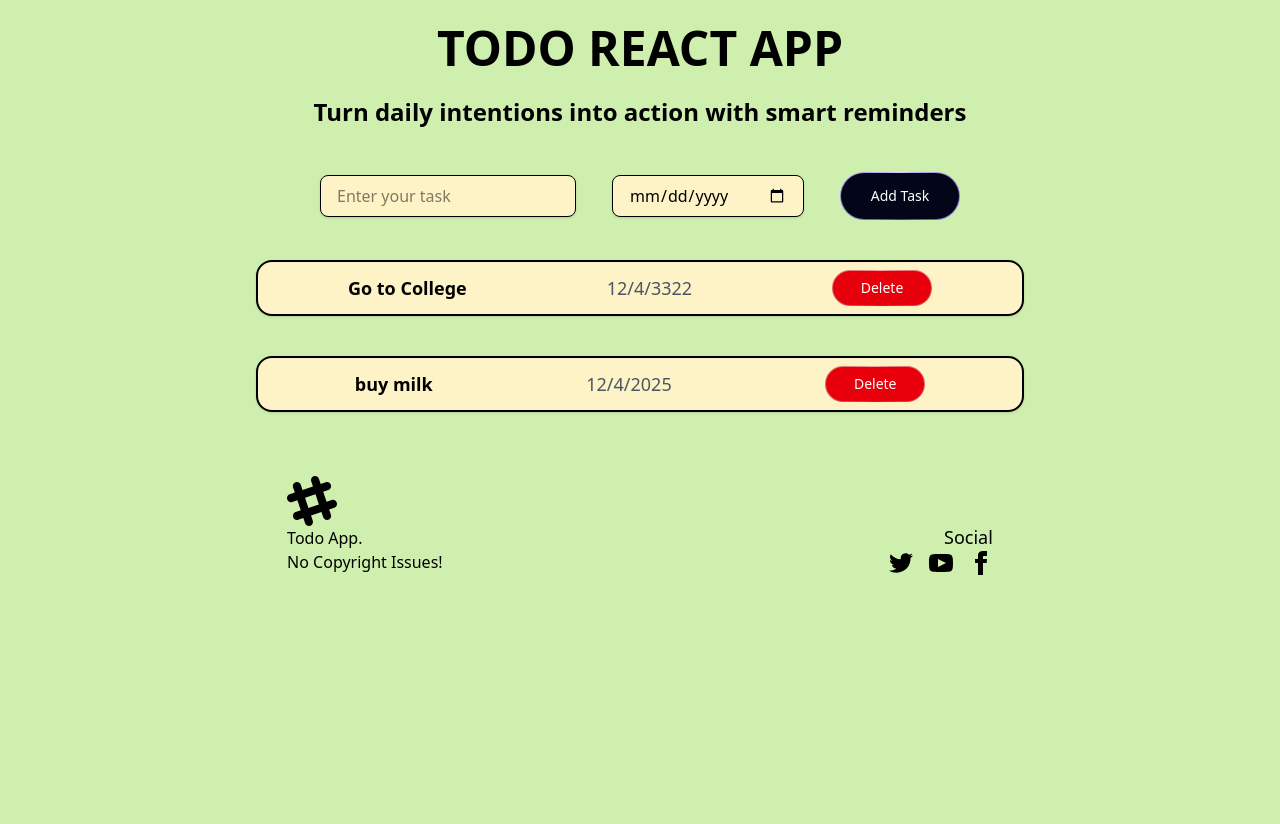
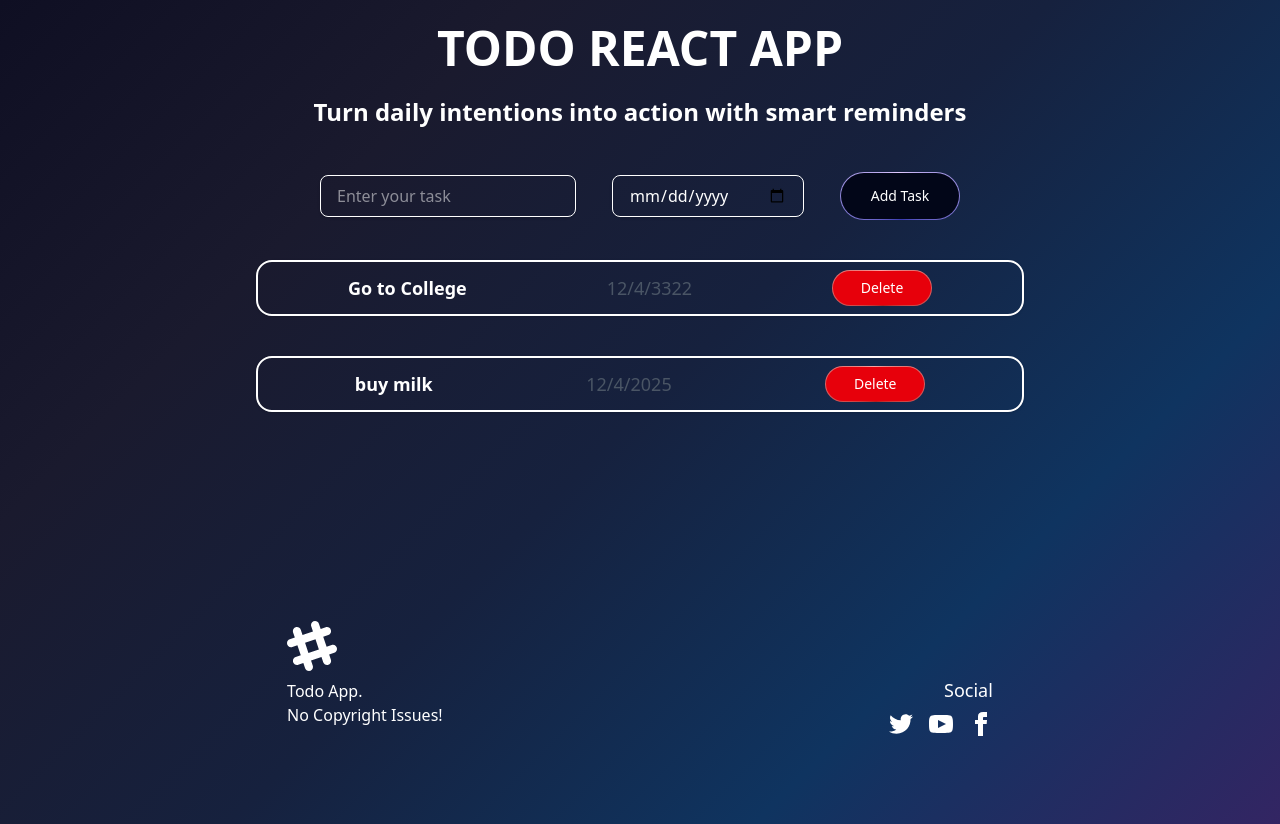
Before and after one commit to calvintakasi/Todo-App, a React (Vite) app: page / in a window 1280 px wide. Before the commit the page ends 800 px from the top, so only its background shows below. Built offline with nearby package versions, Linux system fonts and the light colour scheme.

Commit message:
added gradient

```diff
--- a/src/components/AddTodo.jsx
+++ b/src/components/AddTodo.jsx
@@ -6,13 +6,13 @@ function AddTodo() {
           type="text"
           name="todo"
           placeholder="Enter your task"
-          className=" w-64 px-4 py-2 border border-rounded-300 rounded-lg shadow-sm bg-amber-100 focus:outline-none focus:ring-2 focus:ring-blue-500"
+          className=" w-64 px-4 py-2 border border-rounded-300 rounded-lg shadow-sm  focus:outline-none focus:ring-2 focus:ring-blue-500"
         />
 
         <input
           type="date"
           name="date"
-          className=" w-48 px-4 py-2 border border-rounded-300 rounded-lg shadow-sm bg-amber-100 focus:outline-none focus:ring-2 focus:ring-blue-500"
+          className=" w-48 px-4 py-2 border border-rounded-300 rounded-lg shadow-sm bfocus:outline-none focus:ring-2 focus:ring-blue-500"
         />
 
         <button className="relative inline-flex w-30 h-12 overflow-hidden rounded-full p-[1px] focus:outline-none focus:ring-2 focus:ring-slate-400 focus:ring-offset-2 focus:ring-offset-slate-50">
--- a/src/components/Footer.jsx
+++ b/src/components/Footer.jsx
@@ -1,26 +1,26 @@
 function Footer() {
   return (
-    <footer className="footer sm:footer-horizontal bg-neutral text-neutral-content p-16 flex  justify-around place-items-baseline">
-      <aside className="">
+    <footer className="footer sm:footer-horizontal bg-neutral text-neutral-content p-4 sm:p-8 lg:p-16 flex flex-col sm:flex-row justify-between sm:justify-around items-center sm:items-baseline fixed bottom-0 left-0 w-full z-10">
+      <aside className="mb-4 sm:mb-0 text-center sm:text-left">
         <svg
           width="50"
           height="50"
           viewBox="0 0 24 24"
           xmlns="http://www.w3.org/2000/svg"
-          className="fill-current"
+          className="fill-current mx-auto sm:mx-0"
         >
           <path d="M22.672 15.226l-2.432.811.841 2.515c.33 1.019-.209 2.127-1.23 2.456-1.15.325-2.148-.321-2.463-1.226l-.84-2.518-5.013 1.677.84 2.517c.391 1.203-.434 2.542-1.831 2.542-.88 0-1.601-.564-1.86-1.314l-.842-2.516-2.431.809c-1.135.328-2.145-.317-2.463-1.229-.329-1.018.211-2.127 1.231-2.456l2.432-.809-1.621-4.823-2.432.808c-1.355.384-2.558-.59-2.558-1.839 0-.817.509-1.582 1.327-1.846l2.433-.809-.842-2.515c-.33-1.02.211-2.129 1.232-2.458 1.02-.329 2.13.209 2.461 1.229l.842 2.515 5.011-1.677-.839-2.517c-.403-1.238.484-2.553 1.843-2.553.819 0 1.585.509 1.85 1.326l.841 2.517 2.431-.81c1.02-.33 2.131.211 2.461 1.229.332 1.018-.21 2.126-1.23 2.456l-2.433.809 1.622 4.823 2.433-.809c1.242-.401 2.557.484 2.557 1.838 0 .819-.51 1.583-1.328 1.847m-8.992-6.428l-5.01 1.675 1.619 4.828 5.011-1.674-1.62-4.829z"></path>
         </svg>
-        <p>
+        <p className="mt-2">
           Todo App.
           <br />
           No Copyright Issues!
         </p>
       </aside>
-      <nav className="flex flex-col  items-end">
-        <h6 className="footer-title text-lg">Social</h6>
-        <div className="grid grid-flow-col gap-4 ">
-          <a className="">
+      <nav className="flex flex-col items-center sm:items-end">
+        <h6 className="footer-title text-lg mb-2">Social</h6>
+        <div className="grid grid-flow-col gap-4">
+          <a className="hover:opacity-80 transition-opacity">
             <svg
               xmlns="http://www.w3.org/2000/svg"
               width="24"
@@ -31,7 +31,7 @@ function Footer() {
               <path d="M24 4.557c-.883.392-1.832.656-2.828.775 1.017-.609 1.798-1.574 2.165-2.724-.951.564-2.005.974-3.127 1.195-.897-.957-2.178-1.555-3.594-1.555-3.179 0-5.515 2.966-4.797 6.045-4.091-.205-7.719-2.165-10.148-5.144-1.29 2.213-.669 5.108 1.523 6.574-.806-.026-1.566-.247-2.229-.616-.054 2.281 1.581 4.415 3.949 4.89-.693.188-1.452.232-2.224.084.626 1.956 2.444 3.379 4.6 3.419-2.07 1.623-4.678 2.348-7.29 2.04 2.179 1.397 4.768 2.212 7.548 2.212 9.142 0 14.307-7.721 13.995-14.646.962-.695 1.797-1.562 2.457-2.549z"></path>
             </svg>
           </a>
-          <a>
+          <a className="hover:opacity-80 transition-opacity">
             <svg
               xmlns="http://www.w3.org/2000/svg"
               width="24"
@@ -42,7 +42,7 @@ function Footer() {
               <path d="M19.615 3.184c-3.604-.246-11.631-.245-15.23 0-3.897.266-4.356 2.62-4.385 8.816.029 6.185.484 8.549 4.385 8.816 3.6.245 11.626.246 15.23 0 3.897-.266 4.356-2.62 4.385-8.816-.029-6.185-.484-8.549-4.385-8.816zm-10.615 12.816v-8l8 3.993-8 4.007z"></path>
             </svg>
           </a>
-          <a>
+          <a className="hover:opacity-80 transition-opacity">
             <svg
               xmlns="http://www.w3.org/2000/svg"
               width="24"
--- a/src/components/TodoItems.jsx
+++ b/src/components/TodoItems.jsx
@@ -2,7 +2,7 @@ function TodoItems({ todoName, todoDate }) {
   return (
     <>
       <div className="flex justify-center">
-        <div className=" bg-amber-100 card card-side bg-base-100 shadow-sm flex w-3xl h-14 mt-10 mb  border-2 justify-around p-5 rounded-2xl text-lg items-center">
+        <div className="  card card-side bg-base-100 shadow-sm flex w-3xl h-14 mt-10 mb  border-2 justify-around p-5 rounded-2xl text-lg items-center">
           <div className="name font-semibold">{todoName}</div>
           <div className="date text-gray-600">{todoDate}</div>
           <button className="relative inline-flex w-25 h-9 overflow-hidden rounded-full p-[1px] focus:outline-none focus:ring-2 focus:ring-red-400 focus:ring-offset-2 focus:ring-offset-slate-50">
--- a/src/index.css
+++ b/src/index.css
@@ -1,5 +1,23 @@
 @import "tailwindcss";
 
-body{
-  background-color: #ceefad;
+body {
+    /* Main dark gradient - deep blues and purples */
+    background: linear-gradient(135deg,
+        #0f0f23 0%,
+        #1a1a2e 25%,
+        #16213e 50%,
+        #0f3460 75%,
+        #332563 100%
+    );
+
+    min-height: 100vh;
+    margin: 0;
+
+    color: white;
 }
+
+@media only screen and (max-width : 800px){
+  #root{
+    padding:25px
+  }
+}
```
